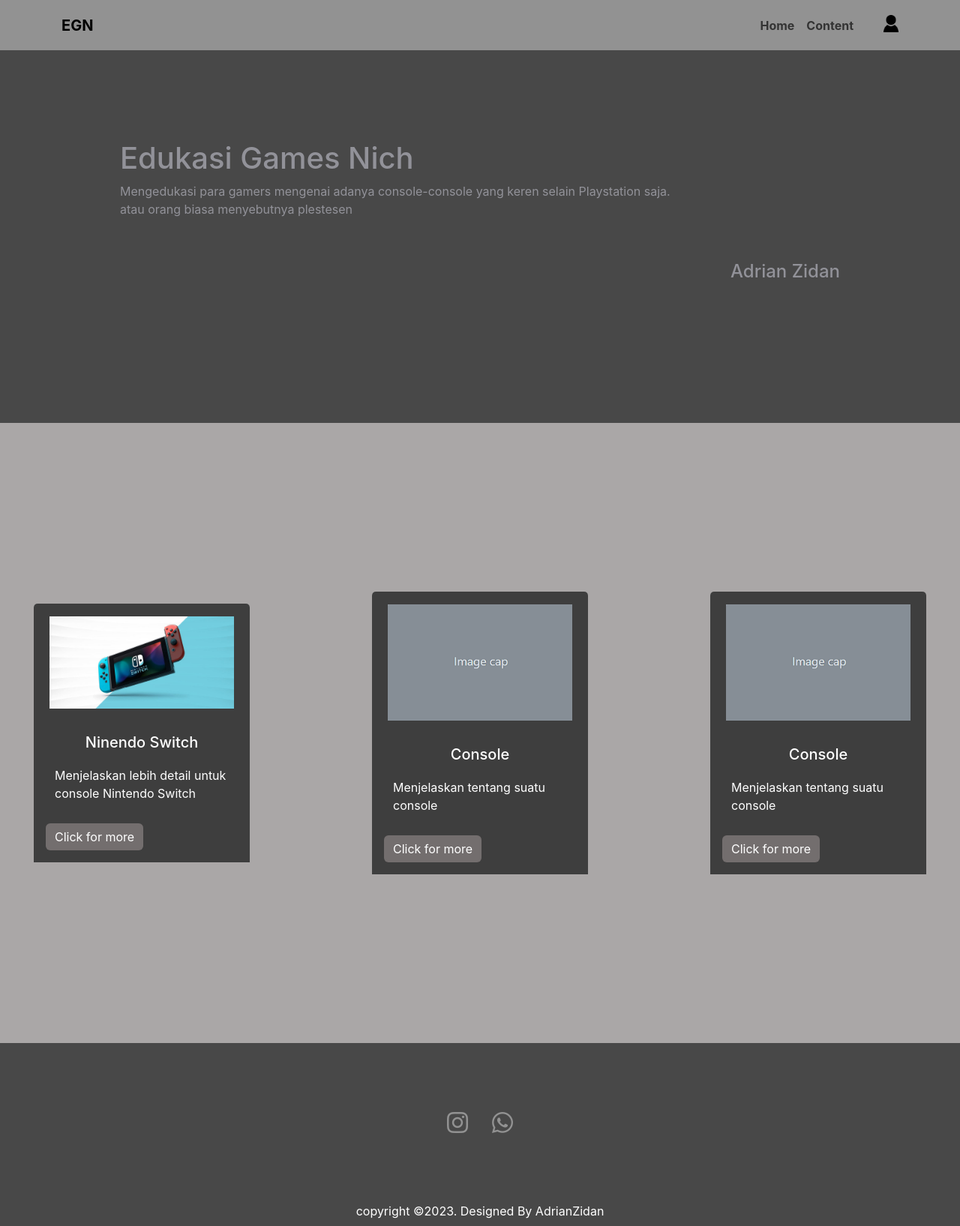
After one commit to Xenathra/pw2023_223040151, a PHP site: page /home/home.php in a window 1280 px wide. The commit adds this page. Shown: the whole page at 75% size. Run offline with PHP 8.4, Linux system fonts and the light colour scheme; some libraries are stand-ins or nearby versions.

Commit message:
change navbar

```diff
--- /dev/null
+++ b/tubes/home/home.css
@@ -0,0 +1,101 @@
+*,html,h4{
+    margin: 0;
+    padding: 0;
+    font-family: "museo-sans", -apple-system, BlinkMacSystemFont, sans-serif;
+}
+
+/* nav-start */
+.navbar-kanan {
+    padding-top: 10px;
+}
+/* nav-end */
+
+/* header-start */
+.header-wrapper p{
+    margin-bottom: 0;
+}
+
+
+.header-wrapper{
+    color: #929299;
+    background-color: #484848;
+    padding: 187px 160px;
+}
+
+.right-content{
+    display: flex;
+    justify-content: end;
+    padding-top: 57px;
+}
+/* header-end */
+
+main{
+    background-color: #aaa7a7;
+    padding: 225px 0 225px 0;
+}
+
+/* content-start */
+.card{
+    border: none;
+}
+
+.card-wrapper{
+    display: flex;
+    justify-content: center;
+    align-items: center;
+    gap: 163px;
+}
+
+.card-img-top{
+    padding: 17px 21px;
+    background-color: #3E3E3E;
+}
+
+.card-body{
+    background-color: #3e3e3e;
+
+}
+
+.card-title{
+    text-align: center;
+    color: white;
+}
+
+.card-text{
+    padding: 12px;
+    color: white;
+}
+
+.btn-primary{
+    background-color: #736E6E;
+    border: none;
+}
+
+.btn-primary:hover{
+    background-color: #dfdfdf;
+    color: black;
+}
+/* content-end */
+
+/* footer-start */
+footer{
+    height: 244px;
+    background-color: #484848;
+}
+
+.footer-content{
+    display: flex;
+    justify-content : center;
+    gap: 32px;
+    padding: 94px 0;
+}
+
+.footer-content a{
+    color: #929292;
+}
+
+.text{
+    text-align: center;
+    color: white;
+}
+/* footer-end */
--- /dev/null
+++ b/tubes/home/home.php
@@ -0,0 +1,37 @@
+    <!-- header-start -->
+    <?php require('partials/home-header.php'); ?>
+    <!-- header-end -->
+
+    <header>
+    <!-- navbar-start -->
+    <?php require('partials/home-navbar.php'); ?>
+    <!-- navbar-end -->
+
+    <!-- jumbotron-start -->
+    <section class="jumbotron" id="home" >
+        <div class="header-wrapper" >
+                <h1>Edukasi Games Nich</h1>
+                <p>Mengedukasi para gamers mengenai adanya console-console yang keren selain Playstation saja.</p>
+                <p>atau orang biasa menyebutnya plestesen</p>
+                <div class="right-content">
+                        <h4>Adrian Zidan</h4>
+                </div>
+
+        </div>
+    </section>
+
+    <!-- jumbotron-end -->
+    </header>
+
+    <!-- content-start -->
+    <?php require('partials/home-cont.php'); ?>
+    <!-- content-end -->
+
+    <!-- footer-start -->
+    <?php require('partials/home-footer.php'); ?>
+    <!-- footer-end -->
+
+
+    <script src="https://cdn.jsdelivr.net/npm/bootstrap@5.3.0-alpha3/dist/js/bootstrap.bundle.min.js" integrity="sha384-ENjdO4Dr2bkBIFxQpeoTz1HIcje39Wm4jDKdf19U8gI4ddQ3GYNS7NTKfAdVQSZe" crossorigin="anonymous"></script>
+</body>
+</html>
--- /dev/null
+++ b/tubes/home/partials/home-cont.php
@@ -0,0 +1,28 @@
+<main id="content">
+        <div class="card-wrapper">
+            <div class="card" style="width: 18rem;">
+                <img src="../img/switch-console.jpg" class="card-img-top" alt="switch-console">
+                <div class="card-body">
+                    <h5 class="card-title">Ninendo Switch</h5>
+                    <p class="card-text">Menjelaskan lebih detail untuk console Nintendo Switch</p>
+                    <a href="../content/content.php" class="btn btn-primary">Click for more</a>
+                </div>
+            </div>
+            <div class="card" style="width: 18rem;">
+                <img src="example.png" class="card-img-top" alt="...">
+                <div class="card-body">
+                    <h5 class="card-title">Console</h5>
+                    <p class="card-text">Menjelaskan tentang suatu console</p>
+                    <a href="" class="btn btn-primary">Click for more</a>
+                </div>
+            </div>
+            <div class="card" style="width: 18rem;">
+                <img src="example.png" class="card-img-top" alt="...">
+                <div class="card-body">
+                    <h5 class="card-title">Console</h5>
+                    <p class="card-text">Menjelaskan tentang suatu console</p>
+                    <a href="" class="btn btn-primary">Click for more</a>
+                </div>
+            </div>
+        </div>
+    </main>
--- /dev/null
+++ b/tubes/home/partials/home-footer.php
@@ -0,0 +1,19 @@
+<footer>
+    <div class="footer-wrapper">
+        <div class="footer-content">
+            <!-- logo-start -->
+                <a href="https://www.instagram.com/adrianzidan24/" target="_blank">
+                    <i class="fa-brands fa-instagram fa-2xl"></i>
+                </a>
+                <a href="https://wa.me/081388387567" target="_blank">
+                    <i class="fa-brands fa-whatsapp fa-2xl"></i>
+                </a>
+        </div>
+        <!-- logo-end -->
+        <!-- text-start -->
+        <div class="text">
+            <p>copyright ©2023. Designed By <span>AdrianZidan</span></p>
+        </div>
+    </div>
+        <!-- text-end -->
+    </footer>
--- /dev/null
+++ b/tubes/home/partials/home-header.php
@@ -0,0 +1,15 @@
+<!DOCTYPE html>
+<html lang="en">
+<head>
+    <meta charset="utf-8" />
+    <meta name="viewport" content="width=device-width, initial-scale=1" />
+    <title>HomePage</title>
+    <!-- Bootstrap-start -->
+    <link href="https://cdn.jsdelivr.net/npm/bootstrap@5.3.0-alpha3/dist/css/bootstrap.min.css" rel="stylesheet" integrity="sha384-KK94CHFLLe+nY2dmCWGMq91rCGa5gtU4mk92HdvYe+M/SXH301p5ILy+dN9+nJOZ" crossorigin="anonymous" />
+    <!-- Bootstrap-start -->
+    <link rel="stylesheet" href="home.css">
+
+    <script src="https://kit.fontawesome.com/8531b50185.js" crossorigin="anonymous"></script>
+</head>
+
+<body>
--- /dev/null
+++ b/tubes/home/partials/home-navbar.php
@@ -0,0 +1,23 @@
+<nav style="background-color: #929292;" class="navbar navbar-expand-lg fixed-top">
+        <div class="container">
+            <a class="navbar-brand fw-bolder" href="#">EGN</a>
+            <button class="navbar-toggler" type="button" data-bs-toggle="collapse" data-bs-target="#navbarNav" aria-controls="navbarNav" aria-expanded="false" aria-label="Toggle navigation">
+            <span class="navbar-toggler-icon"></span>
+            </button>
+            <div class="collapse navbar-collapse" id="navbarNav">
+                <ul class="navbar-nav ms-auto fw-bold">
+                    <li class="nav-item">
+                        <a class="nav-link" aria-current="page" href="#home">Home</a>
+                    </li>
+                    <li class="nav-item">
+                        <a class="nav-link" href="#content">Content</a>
+                    </li>
+                </ul>
+            </div>
+            <div class="navbar-kanan">
+            <ul style="list-style-type: none;">
+                <a href="../login/login.php"><li><img src="../img/user-icon.png" width="20"></li></a>
+            </ul>
+        </div>
+        </div>
+    </nav>
--- a/tubes/minimum/login/login.css
+++ b/tubes/login/login.css
@@ -51,13 +51,13 @@ button {
 
 /* button animation-start */
 button:hover { /* hover on */
-    transition: 1s ease-in-out;
+    transition: 0.5s ease-in-out;
     background: #bfbfbf;
     color: #3c3c3c;
 }
 
 button { /* hover off */
-    transition: 1s ease-out;
+    transition: 0.5s ease-out;
 }
 
 span.psw{
```
Also changed, not shown: tubes/admin/admin.css (renamed from tubes/minimum/admin/admin.css, +6 -23 lines), tubes/admin/admin.php (renamed from tubes/minimum/admin/admin.php, +15 -14 lines), tubes/admin/partials/nav-admn.php (added, +16 -0 lines), tubes/content/content.css (renamed from tubes/minimum/index/index.css, +18 -64 lines), tubes/content/content.php (added, +31 -0 lines), tubes/content/partials/content.php (renamed from tubes/minimum/index/index.html, +6 -69 lines), tubes/content/partials/nav-cont.php (added, +33 -0 lines), tubes/home/example.png (added), tubes/img/home.jpg (renamed from tubes/minimum/img/home.jpg), tubes/img/nintendo-black.png (renamed from tubes/minimum/img/nintendo-black.png), tubes/img/switch-console.jpg (renamed from tubes/minimum/img/switch-console.jpg), tubes/img/user-icon.png (renamed from tubes/minimum/img/user-icon.png), tubes/login/login.php (renamed from tubes/minimum/login/login.php).
